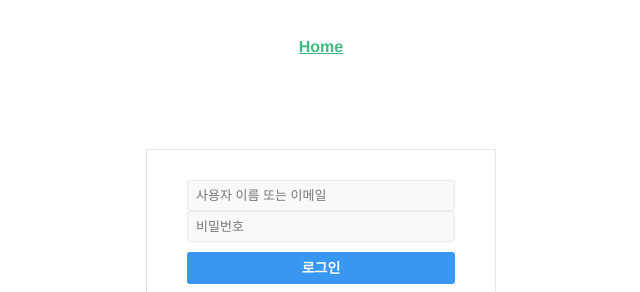
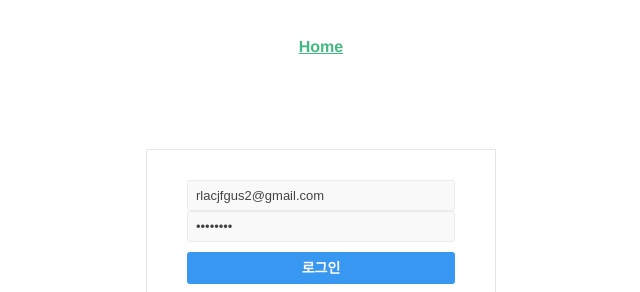
Before and after one commit to kimhongcha/instagram_front, a Vue app: page / in a window 1280 px wide. Shown: the top 292 px of the page, without its empty margins (319-959 px from the left). Built offline with nearby package versions, Linux system fonts and the light colour scheme.

Commit message:
Update vue config

```diff
--- a/src/components/Login.vue
+++ b/src/components/Login.vue
@@ -15,7 +15,6 @@
 
 import LoginForm from '@/components/LoginForm.vue';
 import RegisterButton from '@/components/RegisterButton.vue';
-// import axios from 'axios';
 
 export default {
   name: 'Login',
@@ -27,9 +26,7 @@ export default {
     LoginForm
   },
   methods: {
-    requestLogin() {
 
-    }
 
   }
 
--- a/src/components/LoginForm.vue
+++ b/src/components/LoginForm.vue
@@ -3,14 +3,14 @@
             <div class="form">
               <h1 class="sprite_insta_big_logo title"></h1>
 
-              <form method="post" @submit.prevent="requestLogin">
+              <form method="post" @submit="requestLogin">
 
                 <div class="login_user_name">
-                  <input type="text" id="user_name" placeholder="사용자 이름 또는 이메일"></input>
+                  <input type="text" id="user_name" placeholder="사용자 이름 또는 이메일" :value ="user_id"></input>
                 </div>
 
                 <div class="login_user_password">
-                  <input type="password" id="user_password" placeholder="비밀번호"></input>
+                  <input type="password" id="user_password" placeholder="비밀번호" :value="user_password"></input>
                 </div>
 
                 <button id="submit_btn" value="로그인" class="submit_btn">로그인</button>
@@ -24,8 +24,20 @@
 </template>
 
 <script>
+import axios from 'axios';
+
 export default {
-
+    data() {
+        return {
+            user_id : 'rlacjfgus2@gmail.com',
+            user_password: 'sdfsdf1!'
+        }
+    },
+    methods: {
+        requestLogin() {
+            console.log('ID = ' + user_id + 'Password = ' + this.user_password)
+        }
+    }
 }
 </script>
 
--- a/vue.config.js
+++ b/vue.config.js
@@ -1,5 +1,5 @@
 module.exports = {
-    outputDir: "../instagram_front_prod/src/main/resources/static",
+    outputDir: "../main/resources/static",
     indexPath: "static/index.html",
     devServer: {
       proxy: "http://localhost:8080"
```
